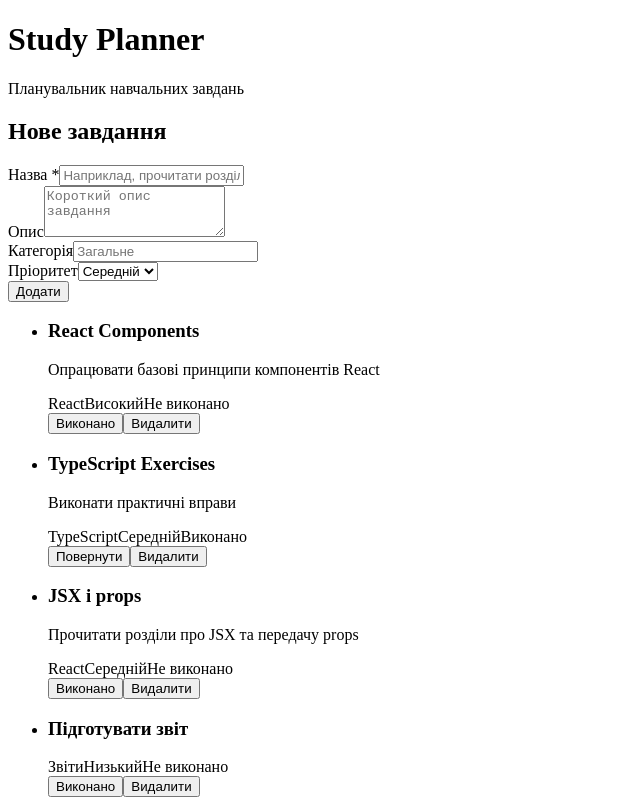
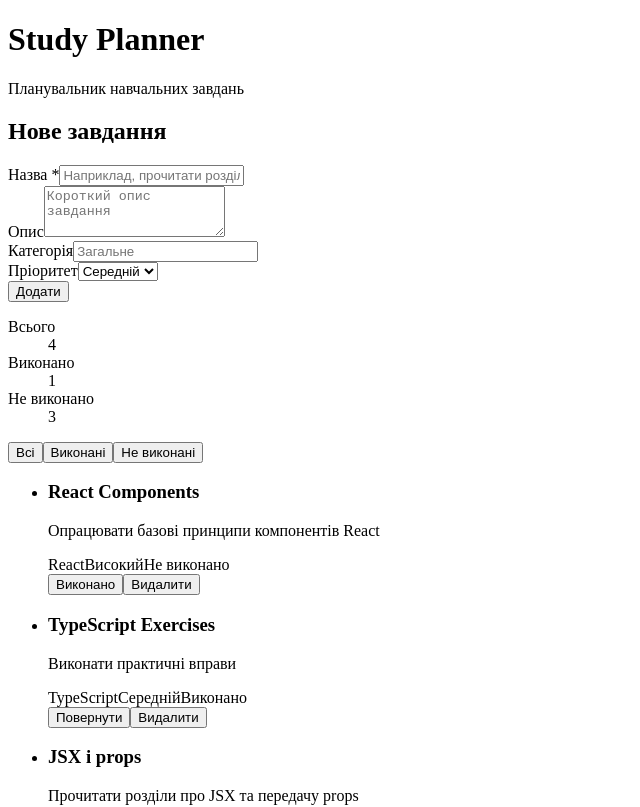
Before and after one commit to faenxi/study-planner, a React (Vite) app: page / in a window 1280 px wide. Shown: the top 807 px of the page, without its empty margins (0-640 px from the left). Built offline with nearby package versions, Linux system fonts and the light colour scheme.

Commit message:
feat(lab-08): add TaskFilters and TaskStats

```diff
--- a/src/App.tsx
+++ b/src/App.tsx
@@ -1,13 +1,30 @@
 import { useState } from 'react'
 import Header from './components/Header'
+import TaskFilters from './components/TaskFilters'
 import TaskForm from './components/TaskForm'
 import TaskList from './components/TaskList'
+import TaskStats from './components/TaskStats'
 import { initialTasks } from './data/initialTasks'
-import type { NewTask, Task } from './types/task'
+import type { NewTask, Task, TaskFilter } from './types/task'
+
+function matchesFilter(task: Task, filter: TaskFilter): boolean {
+  switch (filter) {
+    case 'completed':
+      return task.completed
+    case 'active':
+      return !task.completed
+    default:
+      return true
+  }
+}
 
 function App() {
   // Єдине джерело правди: масив завдань живе в App
   const [tasks, setTasks] = useState<Task[]>(initialTasks)
+  const [filter, setFilter] = useState<TaskFilter>('all')
+
+  // Фільтр змінює лише те, що показується. Вихідний масив tasks залишається без змін.
+  const visibleTasks = tasks.filter((task) => matchesFilter(task, filter))
 
   // Immutable update: створюємо НОВИЙ масив, а не викликаємо push у старому.
   // id обчислюється всередині updater-функції, тому завжди спирається на актуальний масив.
@@ -35,7 +52,16 @@ function App() {
       <Header />
       <main className="app__main">
         <TaskForm onAddTask={handleAddTask} />
-        <TaskList tasks={tasks} onToggle={handleToggleTask} onDelete={handleDeleteTask} />
+        <TaskStats tasks={tasks} />
+        <section className="app__tasks">
+          <TaskFilters filter={filter} onFilterChange={setFilter} />
+          <TaskList
+            tasks={visibleTasks}
+            hasAnyTasks={tasks.length > 0}
+            onToggle={handleToggleTask}
+            onDelete={handleDeleteTask}
+          />
+        </section>
       </main>
     </div>
   )
--- /dev/null
+++ b/src/components/TaskFilters.tsx
@@ -0,0 +1,31 @@
+import type { TaskFilter } from '../types/task'
+import { FILTERS, FILTER_LABELS } from '../data/labels'
+
+interface TaskFiltersProps {
+  filter: TaskFilter
+  onFilterChange: (filter: TaskFilter) => void
+}
+
+function TaskFilters({ filter, onFilterChange }: TaskFiltersProps) {
+  return (
+    <div className="task-filters" role="group" aria-label="Фільтр завдань">
+      {FILTERS.map((option) => {
+        const isActive = option === filter
+
+        return (
+          <button
+            key={option}
+            type="button"
+            className={isActive ? 'task-filters__button task-filters__button--active' : 'task-filters__button'}
+            aria-pressed={isActive}
+            onClick={() => onFilterChange(option)}
+          >
+            {FILTER_LABELS[option]}
+          </button>
+        )
+      })}
+    </div>
+  )
+}
+
+export default TaskFilters
--- a/src/components/TaskList.tsx
+++ b/src/components/TaskList.tsx
@@ -2,18 +2,29 @@ import type { Task } from '../types/task'
 import TaskItem from './TaskItem'
 
 interface TaskListProps {
+  /** Завдання, які треба показати (вже відфільтровані). */
   tasks: Task[]
+  /** Чи є взагалі завдання у застосунку, незалежно від фільтра. */
+  hasAnyTasks: boolean
   onToggle: (id: number) => void
   onDelete: (id: number) => void
 }
 
-function TaskList({ tasks, onToggle, onDelete }: TaskListProps) {
-  // Умовний рендеринг: повідомлення для порожнього списку
-  if (tasks.length === 0) {
+function TaskList({ tasks, hasAnyTasks, onToggle, onDelete }: TaskListProps) {
+  // Умовний рендеринг: два різні повідомлення для порожнього стану
+  if (!hasAnyTasks) {
     return (
       <div className="task-list task-list--empty">
         <p className="task-list__message">Завдань поки немає.</p>
         <p className="task-list__hint">Додайте перше навчальне завдання.</p>
+      </div>
+    )
+  }
+
+  if (tasks.length === 0) {
+    return (
+      <div className="task-list task-list--empty">
+        <p className="task-list__message">За цим фільтром завдань немає.</p>
       </div>
     )
   }
--- /dev/null
+++ b/src/components/TaskStats.tsx
@@ -0,0 +1,32 @@
+import type { Task } from '../types/task'
+
+interface TaskStatsProps {
+  tasks: Task[]
+}
+
+function TaskStats({ tasks }: TaskStatsProps) {
+  // Похідні дані: рахуємо з поточного масиву при кожному рендері, окремий state не потрібен.
+  // Тому статистика оновлюється автоматично після додавання, видалення чи зміни завдання.
+  const total = tasks.length
+  const completed = tasks.filter((task) => task.completed).length
+  const active = tasks.filter((task) => !task.completed).length
+
+  return (
+    <dl className="task-stats">
+      <div className="task-stats__item">
+        <dt className="task-stats__label">Всього</dt>
+        <dd className="task-stats__value">{total}</dd>
+      </div>
+      <div className="task-stats__item task-stats__item--completed">
+        <dt className="task-stats__label">Виконано</dt>
+        <dd className="task-stats__value">{completed}</dd>
+      </div>
+      <div className="task-stats__item task-stats__item--active">
+        <dt className="task-stats__label">Не виконано</dt>
+        <dd className="task-stats__value">{active}</dd>
+      </div>
+    </dl>
+  )
+}
+
+export default TaskStats
--- a/src/data/labels.ts
+++ b/src/data/labels.ts
@@ -1,7 +1,16 @@
-import type { Priority } from '../types/task'
+import type { Priority, TaskFilter } from '../types/task'
 
 export const PRIORITY_LABELS: Record<Priority, string> = {
   low: 'Низький',
   medium: 'Середній',
   high: 'Високий',
 }
+
+export const FILTER_LABELS: Record<TaskFilter, string> = {
+  all: 'Всі',
+  completed: 'Виконані',
+  active: 'Не виконані',
+}
+
+/** Порядок кнопок у компоненті TaskFilters. */
+export const FILTERS: TaskFilter[] = ['all', 'completed', 'active']
```
